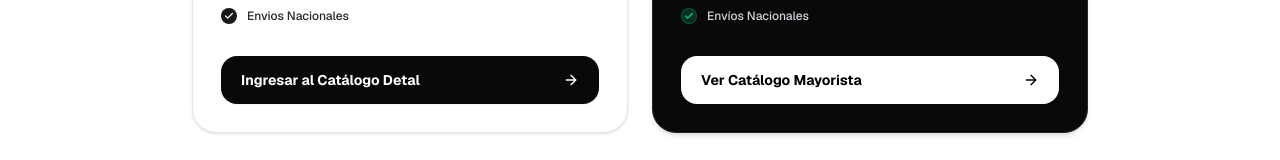
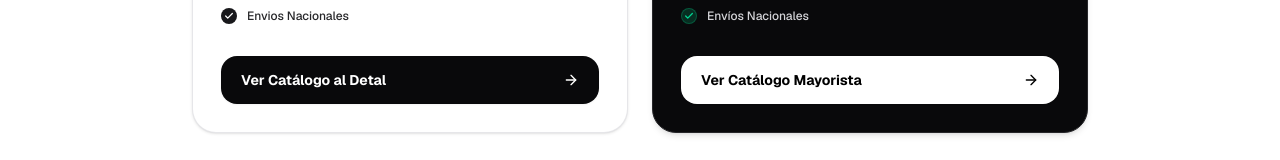
Before and after one commit to sxzz09/catalogo-iEssentials, a Next.js app: page / in a window 1280 px wide. Shown: the part 613-773 px from the top of the page. Built offline with nearby package versions, Linux system fonts and the light colour scheme; no server answers.

Commit message:
Update button text for catalog access

```diff
--- a/components/WelcomeScreen.tsx
+++ b/components/WelcomeScreen.tsx
@@ -91,7 +91,7 @@ export function WelcomeScreen() {
                 }}
                 className="w-full flex items-center justify-between rounded-2xl bg-zinc-950 px-5 py-3.5 text-sm font-bold text-white shadow-xs transition-all duration-300 ease-[cubic-bezier(0.16,1,0.3,1)] hover:bg-zinc-800 active:scale-[0.98]"
               >
-                <span>Ingresar al Catálogo Detal</span>
+                <span>Ver Catálogo al Detal</span>
                 <ArrowRight className="h-4 w-4 transition-transform duration-300 ease-[cubic-bezier(0.16,1,0.3,1)] group-hover:translate-x-1" />
               </button>
             </div>
```
